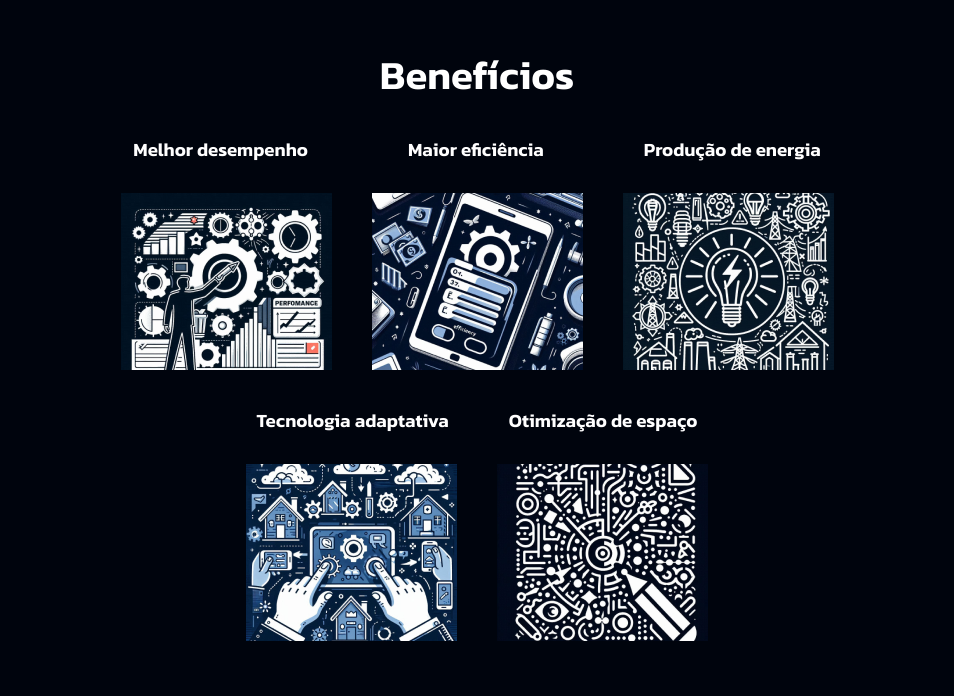
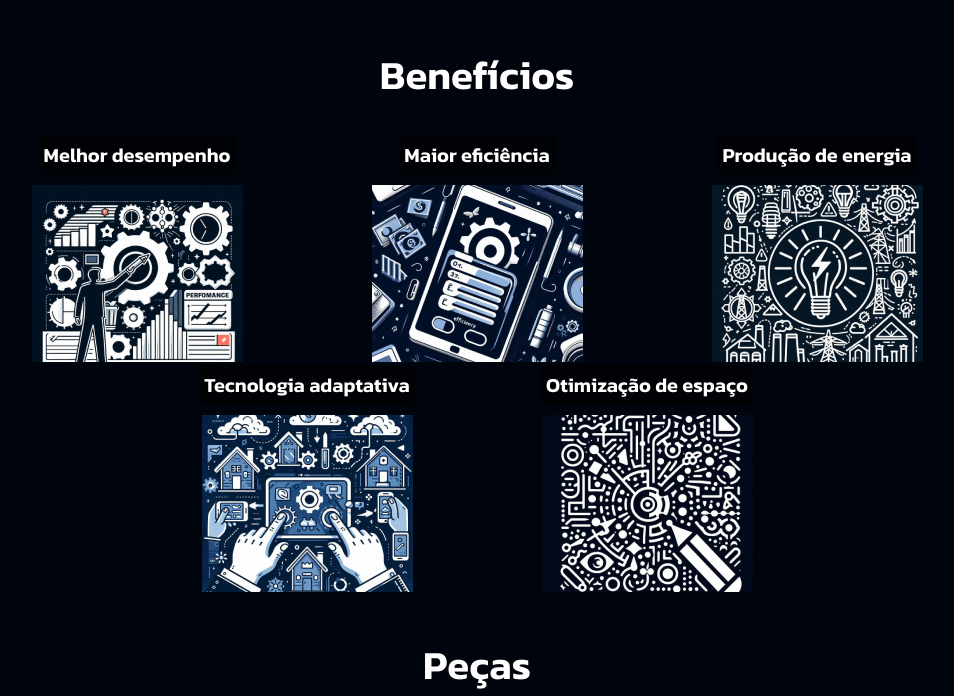
Before and after one commit to Jonatas527/SunFlower2.0---Copia, a React (Vite) app: page / in a window 1280 px wide. Shown: the part 2044-2740 px from the top of the page, without its empty margins (163-1117 px from the left). Built offline with nearby package versions, Linux system fonts and the light colour scheme.

Commit message:
parte final

```diff
--- a/src/pages/Beneficios.jsx
+++ b/src/pages/Beneficios.jsx
@@ -1,50 +1,41 @@
 import MaiorEficiencia from "../assets/ImgBeneficios/MaiorEficiencia.png";
 import MelhorDesempenho from "../assets/ImgBeneficios/melhorDesempenho.png";
 import ProducaoEnergia from '../assets/ImgBeneficios/ProducaoDeEnergia.png';
-
-import { CardsBeneficios } from "../styles/Beneficios.styles";
 import TecAdaptativa from "../assets/ImgBeneficios/TecAdaptativa.png";
 import OtimizacaoEspaco from "../assets/ImgBeneficios/OtimizacaoEspaco.png";
-
+import { CardsBeneficios } from "../styles/Beneficios.styles";
 import { Link } from 'react-router-dom';
 
-
-
-
 function Beneficios() {
-
-
   return (
     <CardsBeneficios id="Beneficios">
       <h2>Benefícios</h2>
-
       <div className="Titulo-cima">
+        <div className="TitleWrapper">
           <h3>Melhor desempenho</h3>
+          <Link to="/md"><img src={MelhorDesempenho} alt="Imagem de melhor desempenho" /></Link>
+        </div>
+        <div className="TitleWrapper">
           <h3>Maior eficiência </h3>
+          <Link to="/me"><img src={MaiorEficiencia} alt="Imagem de Maior eficiência" /></Link>
+        </div>
+        <div className="TitleWrapper">
           <h3>Produção de energia</h3>
+          <Link to="/pe"><img src={ProducaoEnergia} alt="Imagem de Produção de Energia" /></Link>
+        </div>
       </div>
-
-      <div className="Parte-de-Cima">
-        <Link to="/md "><img src={MelhorDesempenho} alt="Imagem de melhor desempeho" /></Link>
-        <Link to="/me"><img src={MaiorEficiencia} alt="Imagem de Maior eficiência" /></Link>
-        <Link to="/pe"><img src={ProducaoEnergia} alt="Imagem de Produção de Energia" /></Link>
+      <div className="Titulo-baixo">
+        <div className="TitleWrapper">
+          <h3>Tecnologia adaptativa</h3>
+          <Link to="/te"><img src={TecAdaptativa} alt="Imagem Tecnologia Adaptativa" /></Link>
+        </div>
+        <div className="TitleWrapper">
+          <h3>Otimização de espaço</h3>
+          <Link to="/ot"><img src={OtimizacaoEspaco} alt="Imagem Otimização de Espaço" /></Link>
+        </div>
       </div>
-
-      <div className="Titulo-baixo">
-          <h3>Tecnologia adaptativa</h3>
-          <h3>Otimização de espaço</h3>
-      </div>
-
-      <div className="Parte-de-Baixo">
-        <Link to="/te"><img src={TecAdaptativa} alt=" Imagem Tecnologia Adaptativa" /></Link>
-        <Link to="/ot"><img src={OtimizacaoEspaco} alt="Imagem Otimização de Espaço" /></Link>
-      </div>
-
-
-
     </CardsBeneficios>
-
   )
 }
 
-export default Beneficios
+export default Beneficios;
--- a/src/styles/Beneficios.styles.js
+++ b/src/styles/Beneficios.styles.js
@@ -1,7 +1,6 @@
 import styled from "styled-components";
 
 export const CardsBeneficios = styled.div`
-
   h2 {
     display: flex;
     justify-content: center;
@@ -10,99 +9,79 @@ export const CardsBeneficios = styled.div`
     padding-top: 20px;
   }
 
-  img{
+  .Titulo-cima, .Titulo-baixo {
+    display: flex;
+    justify-content: center;
+    gap: 40px;
+    flex-wrap: wrap;
+    margin-top: 30px;
+  }
+
+  .TitleWrapper {
+    position: relative;
+    width: 300px; /* Ajuste conforme necessário */
+    height: 200px; /* Ajuste conforme necessário */
+    display: flex;
+    flex-direction: column;
+    align-items: center;
+  }
+
+  .TitleWrapper h3 {
+    margin-bottom: 10px; /* Espaço entre o título e a imagem */
+    color: #ffff;
+    font-size: 20px; /* Ajuste conforme necessário */
+    background-color: rgba(0, 0, 0, 0.5); /* Fundo semi-transparente para legibilidade */
+    padding: 5px;
+    border-radius: 5px;
+  }
+
+  .TitleWrapper img {
     width: 100%;
+    height: auto; /* Ajusta a altura para manter a proporção */
     transition: transform 0.3s ease;
     cursor: pointer;
   }
 
-  img:hover{
+  .TitleWrapper img:hover {
     transform: translateY(-10px);
   }
 
-  .Titulo-cima{
-    display: flex;
-    justify-content: center;
-    color: #ffff;
-    gap: 100px;
-    margin-top: 30px;
+  @media (max-width: 768px) {
+    h2 {
+      font-size: 30px;
+    }
 
+    .TitleWrapper {
+      width: 200px;
+      height: auto; /* Ajusta a altura automaticamente */
+    }
+
+    .TitleWrapper h3 {
+      font-size: 16px;
+      margin-bottom: 5px; /* Ajusta o espaço entre o título e a imagem */
+    }
+
+    .TitleWrapper img {
+      width: 100%;
+    }
   }
 
-  .Parte-de-Cima, .Parte-de-Baixo {
-    display: flex;
-    justify-content: center;
-    padding-top: 30px;
-    gap: 40px;
-  }
+  @media (max-width: 480px) {
+    h2 {
+      font-size: 24px;
+    }
 
-  .div-button-cima {
-    display: flex;
-    justify-content: center;
-    margin-top: 5px;
-    gap: 100px;
-  }
+    .TitleWrapper {
+      width: 150px;
+    }
 
-  .div-button-baixo {
-    display: flex;
-    justify-content: center;
-    margin-top: 5px;
-    gap: 100px;
-  }
+    .TitleWrapper h3 {
+      font-size: 14px;
+      margin-bottom: 2px; /* Ajusta o espaço entre o título e a imagem */
+    }
 
-  .Titulo-baixo{
-    display: flex;
-    justify-content: center;
-    color: #ffff;
-    gap: 60px;
-    margin-top: 30px;
-  }
-
-  a {
-    text-decoration: none; /* Remove o sublinhado do link */
-    color: inherit; /* Mantém a cor herdada */
+    .TitleWrapper img {
+      width: 100%;
+    }
   }
 `;
-
-export const Botao = styled.button`
-  --color: #0077ff;
-  font-family: inherit;
-  display: inline-block;
-  width: 6em;
-  height: 2.6em;
-  line-height: 2.5em;
-  overflow: hidden;
-  cursor: pointer;
-  margin: 20px;
-  font-size: 17px;
-  z-index: 1;
-  color: var(--color);
-  border: 2px solid var(--color);
-  border-radius: 6px;
-  position: relative;
-
-  &::before {
-    position: absolute;
-    content: "";
-    background: var(--color);
-    width: 150px;
-    height: 200px;
-    z-index: -1;
-    border-radius: 50%;
-  }
-
-  &:hover {
-    color: white;
-  }
-
-  &:before {
-    top: 100%;
-    left: 100%;
-    transition: 0.3s all;
-  }
-
-  &:hover::before {
-    top: -30px;
-    left: -30px;
-  }
-`;
--- a/src/styles/Grupo.styles.js
+++ b/src/styles/Grupo.styles.js
@@ -1,4 +1,4 @@
-import styled from "styled-components"
+import styled from "styled-components";
 
 export const Integrantes = styled.div`
   position: relative;
@@ -9,7 +9,7 @@ export const Integrantes = styled.div`
   justify-content: center;
   flex-direction: column;
 
-  .home {
+  .background {
     position: absolute;
     top: 0;
     left: 0;
@@ -20,11 +20,10 @@ export const Integrantes = styled.div`
     z-index: -1;
   }
 
-  .title{
-
-    padding-bottom:20px;
+  .title {
+    padding-bottom: 20px;
     font-size: 40px;
-    color:#DFDEFF ;
+    color: #DFDEFF;
     margin: 0 auto;
     max-width: 800px;
   }
@@ -37,51 +36,52 @@ export const Integrantes = styled.div`
     margin: 0 auto;
     padding: 20px;
     text-align: center;
-
   }
 
   .integrantes {
     display: flex;
     justify-content: space-around;
     flex-wrap: wrap;
-    gap: 20px;
+    gap: 15px; /* Ajuste do espaçamento entre os integrantes */
   }
 
   .integrante {
-    flex: 1 1 300px;
-    max-width: 300px;
+    flex: 1 1 250px; /* Ajusta a largura base da div */
+    max-width: 250px; /* Ajusta a largura máxima da div */
     background-color: #f9f9f9;
     border-radius: 10px;
-    padding: 20px;
+    padding: 15px; /* Ajusta o padding da div */
     box-shadow: 0 4px 8px rgba(0, 0, 0, 0.1);
     text-align: center;
+    margin: 10px; /* Ajusta a margem para evitar que os itens fiquem muito grudados */
   }
 
   .integrante img {
     width: 100%;
+    max-width: 180px; /* Ajusta o tamanho máximo da imagem */
     height: auto;
     margin-bottom: 15px;
     transition: transform 0.3s ease, filter 0.3s ease; /* Transição suave */
   }
 
-.social-links img:hover {
+  .social-links img:hover {
     transform: scale(1.1); /* Aumenta o tamanho dos ícones ao passar o mouse */
     filter: brightness(1.2); /* Aumenta o brilho dos ícones ao passar o mouse */
-}
+  }
+
   .integrante h3 {
     margin-bottom: 10px;
-    font-size: 1.5em;
+    font-size: 1.3em; /* Ajusta o tamanho da fonte do nome */
   }
 
   .social-links {
     display: flex;
     justify-content: center;
     gap: 10px;
-
   }
 
   .social-links a {
-    font-size: 1.2em;
+    font-size: 1em; /* Ajusta o tamanho da fonte dos ícones sociais */
     color: #555;
     transition: color 0.3s;
   }
@@ -90,36 +90,59 @@ export const Integrantes = styled.div`
     color: #000;
   }
 
+  @media (max-width: 768px) {
+    .title {
+      font-size: 28px;
+    }
 
-  .background {
-    position: absolute;
-    top: 0;
-    left: 0;
-    width: 100%;
-    height: 100%;
-    background-size: cover;
-    background-position: center;
-    z-index: -1;
+    .integrante {
+      flex: 1 1 200px; /* Ajusta a largura base da div para telas menores */
+      max-width: 200px; /* Ajusta a largura máxima da div para telas menores */
+      padding: 10px; /* Ajusta o padding da div */
+    }
+
+    .integrante img {
+      max-width: 140px; /* Ajusta o tamanho máximo da imagem em telas menores */
+    }
+
+    .integrante h3 {
+      font-size: 1.2em; /* Ajusta o tamanho da fonte do nome */
+    }
+
+    .social-links img {
+      width: 18px; /* Ajusta o tamanho dos ícones sociais */
+      height: 18px;
+    }
   }
 
-   .container {
-    position: relative;
-    z-index: 1;
-    max-width: 1200px;
-    margin: 0 auto;
-    padding: 20px;
-    text-align: center;
-    border-radius: 70px;
+  @media (max-width: 480px) {
+    .title {
+      font-size: 24px;
+    }
+
+    .integrante {
+      flex: 1 1 100%;
+      max-width: 45%;
+      padding: 8px; /* Ajusta o padding da div */
+      margin: 10px auto; /* Ajusta a margem para dispositivos móveis */
+    }
+
+    .integrante img {
+      max-width: 97px; /* Ajusta o tamanho máximo da imagem em telas pequenas */
+    }
+
+    .integrante h3 {
+      font-size: 1.5rem; /* Ajusta o tamanho da fonte do nome */
+    }
+
+    .social-links img {
+      width: 26px; /* Ajusta o tamanho dos ícones sociais */
+      height: 26px;
+    }
   }
-
- .radius{
-  border-radius: 5px;
- }
-`
+`;
 
 export const StyledButton = styled.button`
-
-
   position: fixed;
   bottom: 20px;
   right: 20px;
@@ -215,4 +238,18 @@ export const StyledButton = styled.button`
     transition: none;
     transition-delay: none;
   }
+
+  @media (max-width: 768px) {
+    padding: 0.8em 1.5em;
+    font-size: 14px;
+    bottom: 15px;
+    right: 15px;
+  }
+
+  @media (max-width: 480px) {
+    padding: 0.6em 1.2em;
+    font-size: 12px;
+    bottom: 10px;
+    right: 10px;
+  }
 `;
--- a/src/styles/MelhorDesempenho.style.js
+++ b/src/styles/MelhorDesempenho.style.js
@@ -5,6 +5,7 @@ export const PageMelhorDesempenho = styled.div`
     display: flex;
     align-items: center;
     padding-top: 50px;
+    flex-direction: row;
   }
 
   .Div-text {
@@ -13,13 +14,15 @@ export const PageMelhorDesempenho = styled.div`
     align-items: center;
     justify-content: center;
     width: 800px;
-  margin-left: 50px;
+    margin-right: 50px;
   }
 
   .Div-text h2 {
     color: #ffffff;
     padding-bottom: 20px;
     font-size: 40px;
+    text-align: center;
+    width: 100%;
   }
 
   .Div-text p {
@@ -31,18 +34,65 @@ export const PageMelhorDesempenho = styled.div`
     font-size: 20px;
     padding: 10px;
     margin-top: 20px;
-  margin-right: 30px;
   }
-
 
   .img {
     margin-right: 50px;
   }
 
   img {
-    max-width: 100%;
+    max-width: 80%;
     height: auto;
     border-radius: 10px;
+  }
+
+  @media (max-width: 768px) {
+    main {
+      flex-direction: column;
+      align-items: center;
+    }
+
+    .Div-text {
+      width: 100%;
+      margin-right: 0;
+      padding: 0 20px;
+    }
+
+    .Div-text h2 {
+      font-size: 30px;
+    }
+
+    .Div-text p {
+      font-size: 18px;
+    }
+
+    .img {
+      margin-top: 20px;
+      margin-left: 20px;
+    }
+
+    img {
+      max-width: 80%;
+    }
+  }
+
+  @media (max-width: 480px) {
+    .Div-text h2 {
+      font-size: 24px;
+    }
+
+    .Div-text p {
+      font-size: 16px;
+    }
+
+    .img {
+      margin-top: 20px;
+      margin-left: 60px;
+    }
+
+    img {
+      max-width: 90%;
+    }
   }
 `;
 
@@ -142,4 +192,18 @@ export const StyledButton = styled.button`
     transition: none;
     transition-delay: none;
   }
+
+  @media (max-width: 768px) {
+    padding: 0.8em 1.5em;
+    font-size: 14px;
+    bottom: 15px;
+    right: 15px;
+  }
+
+  @media (max-width: 480px) {
+    padding: 0.6em 1.2em;
+    font-size: 12px;
+    bottom: 10px;
+    right: 10px;
+  }
 `;
```
Lines whose indentation alone changed are shown as unchanged.
